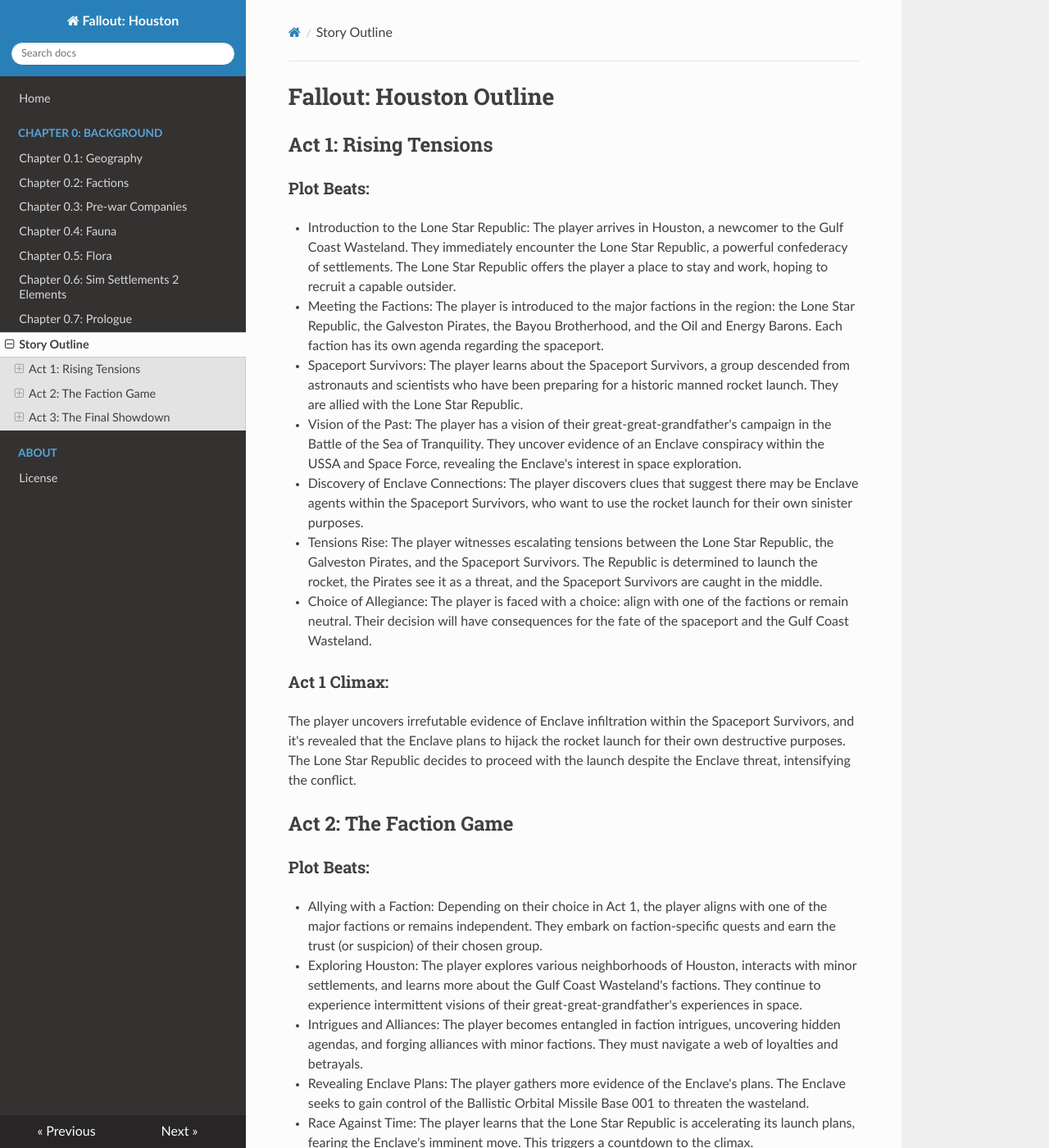
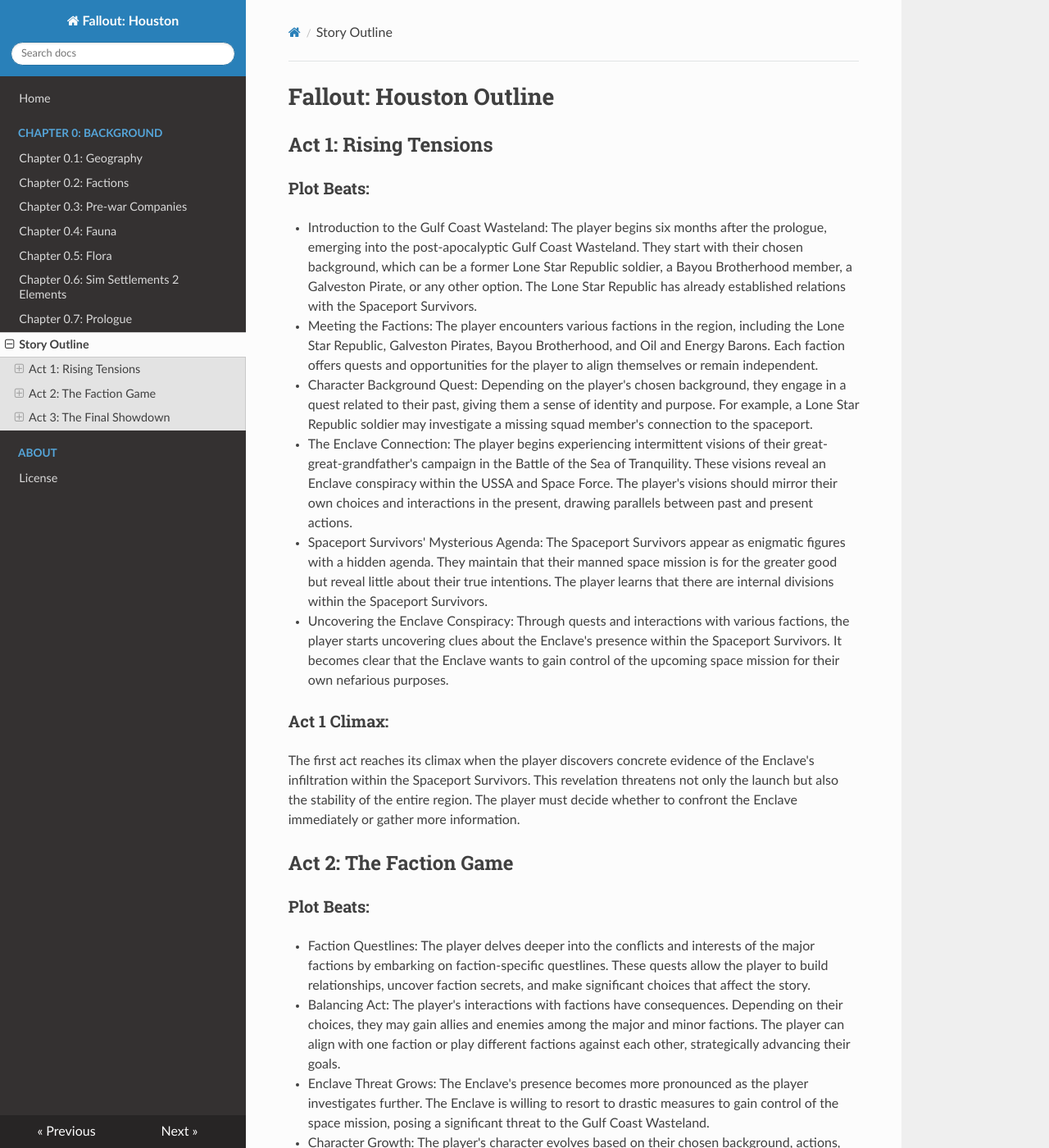
Before and after one commit to qthequartermasterman/fallout-houston-campaign, an MkDocs documentation site: the page built from docs/outline.md, in a window 1280 px wide and 1400 px high. Shown: the whole window at 82% size. Built offline with MkDocs 1.6.1, drawn with Linux system fonts in a browser that asks for light colours; nearby versions of some CDN libraries; some of the changed text lies outside the part shown.

Commit message:
feat: revised story outline

```diff
--- a/docs/outline.md
+++ b/docs/outline.md
@@ -4,38 +4,27 @@
 
 ### Plot Beats:
 
-- Introduction to the Lone Star Republic: The player arrives in Houston, a newcomer to the Gulf Coast Wasteland. They immediately encounter the Lone Star Republic, a powerful confederacy of settlements. The Lone Star Republic offers the player a place to stay and work, hoping to recruit a capable outsider.
-
-- Meeting the Factions: The player is introduced to the major factions in the region: the Lone Star Republic, the Galveston Pirates, the Bayou Brotherhood, and the Oil and Energy Barons. Each faction has its own agenda regarding the spaceport.
-
-- Spaceport Survivors: The player learns about the Spaceport Survivors, a group descended from astronauts and scientists who have been preparing for a historic manned rocket launch. They are allied with the Lone Star Republic.
-
-- Vision of the Past: The player has a vision of their great-great-grandfather's campaign in the Battle of the Sea of Tranquility. They uncover evidence of an Enclave conspiracy within the USSA and Space Force, revealing the Enclave's interest in space exploration.
-
-- Discovery of Enclave Connections: The player discovers clues that suggest there may be Enclave agents within the Spaceport Survivors, who want to use the rocket launch for their own sinister purposes.
-
-- Tensions Rise: The player witnesses escalating tensions between the Lone Star Republic, the Galveston Pirates, and the Spaceport Survivors. The Republic is determined to launch the rocket, the Pirates see it as a threat, and the Spaceport Survivors are caught in the middle.
-
-- Choice of Allegiance: The player is faced with a choice: align with one of the factions or remain neutral. Their decision will have consequences for the fate of the spaceport and the Gulf Coast Wasteland.
+- Introduction to the Gulf Coast Wasteland: The player begins six months after the prologue, emerging into the post-apocalyptic Gulf Coast Wasteland. They start with their chosen background, which can be a former Lone Star Republic soldier, a Bayou Brotherhood member, a Galveston Pirate, or any other option. The Lone Star Republic has already established relations with the Spaceport Survivors.
+- Meeting the Factions: The player encounters various factions in the region, including the Lone Star Republic, Galveston Pirates, Bayou Brotherhood, and Oil and Energy Barons. Each faction offers quests and opportunities for the player to align themselves or remain independent.
+- Character Background Quest: Depending on the player's chosen background, they engage in a quest related to their past, giving them a sense of identity and purpose. For example, a Lone Star Republic soldier may investigate a missing squad member's connection to the spaceport.
+- The Enclave Connection: The player begins experiencing intermittent visions of their great-great-grandfather's campaign in the Battle of the Sea of Tranquility. These visions reveal an Enclave conspiracy within the USSA and Space Force. The player's visions should mirror their own choices and interactions in the present, drawing parallels between past and present actions.
+- Spaceport Survivors' Mysterious Agenda: The Spaceport Survivors appear as enigmatic figures with a hidden agenda. They maintain that their manned space mission is for the greater good but reveal little about their true intentions. The player learns that there are internal divisions within the Spaceport Survivors.
+- Uncovering the Enclave Conspiracy: Through quests and interactions with various factions, the player starts uncovering clues about the Enclave's presence within the Spaceport Survivors. It becomes clear that the Enclave wants to gain control of the upcoming space mission for their own nefarious purposes.
 
 ### Act 1 Climax:
 
-The player uncovers irrefutable evidence of Enclave infiltration within the Spaceport Survivors, and it's revealed that the Enclave plans to hijack the rocket launch for their own destructive purposes. The Lone Star Republic decides to proceed with the launch despite the Enclave threat, intensifying the conflict.
+The first act reaches its climax when the player discovers concrete evidence of the Enclave's infiltration within the Spaceport Survivors. This revelation threatens not only the launch but also the stability of the entire region. The player must decide whether to confront the Enclave immediately or gather more information.
 
 ## Act 2: The Faction Game
 
 ### Plot Beats:
 
-- Allying with a Faction: Depending on their choice in Act 1, the player aligns with one of the major factions or remains independent. They embark on faction-specific quests and earn the trust (or suspicion) of their chosen group.
-
-- Exploring Houston: The player explores various neighborhoods of Houston, interacts with minor settlements, and learns more about the Gulf Coast Wasteland's factions. They continue to experience intermittent visions of their great-great-grandfather's experiences in space.
-
-- Intrigues and Alliances: The player becomes entangled in faction intrigues, uncovering hidden agendas, and forging alliances with minor factions. They must navigate a web of loyalties and betrayals.
-
-- Revealing Enclave Plans: The player gathers more evidence of the Enclave's plans. The Enclave seeks to gain control of the Ballistic Orbital Missile Base 001 to threaten the wasteland.
-
-- Race Against Time: The player learns that the Lone Star Republic is accelerating its launch plans, fearing the Enclave's imminent move. This triggers a countdown to the climax.
-
+- Faction Questlines: The player delves deeper into the conflicts and interests of the major factions by embarking on faction-specific questlines. These quests allow the player to build relationships, uncover faction secrets, and make significant choices that affect the story.
+- Balancing Act: The player's interactions with factions have consequences. Depending on their choices, they may gain allies and enemies among the major and minor factions. The player can align with one faction or play different factions against each other, strategically advancing their goals.
+- Enclave Threat Grows: The Enclave's presence becomes more pronounced as the player investigates further. The Enclave is willing to resort to drastic measures to gain control of the space mission, posing a significant threat to the Gulf Coast Wasteland.
+- Character Growth: The player's character evolves based on their chosen background, actions, and affiliations. Their decisions impact their skills, abilities, and relationships with NPCs.
+- Recurring Visions: The player continues to experience visions of their great-great-grandfather's campaign, with the parallel between past and present growing stronger. These visions provide insights into the Enclave's tactics and motives, helping the player strategize.
+- Revealing Secrets: Through quests, exploration, and dialogue, the player gradually unveils the Spaceport Survivors' true objectives and the Enclave's plan to hijack the space mission. The player must gather allies and resources for the impending confrontation.
 ### Act 2 Climax:
 
 The player, along with their chosen faction, discovers the location of the Enclave's hidden base. They must decide whether to confront the Enclave directly, attempt to negotiate, or sabotage their plans. The fate of the Gulf Coast Wasteland hangs in the balance.
@@ -44,13 +33,12 @@
 
 ### Plot Beats:
 
-- Preparations for Launch: As the rocket launch date approaches, tensions reach a breaking point. The Lone Star Republic and its allies prepare for the historic event while the Enclave's threat looms.
-
-- Gathering Forces: The player rallies their chosen faction, minor settlements, and any alliances they've made throughout the game. The Enclave is closing in on the missile base.
-
-- Assault on the Enclave: In a climactic battle, the player, their faction, and other allies launch an assault on the Enclave's hidden base. The fate of the missile base and the Gulf Coast Wasteland are decided in this confrontation.
-
-- Rocket Launch Countdown: As the battle rages, the player must decide whether to focus on defeating the Enclave or ensuring the success of the rocket launch. This choice will have profound consequences.
+-Preparing for the Launch: As the launch date for the manned space mission approaches, tension in the Gulf Coast Wasteland escalates. The player's actions and alliances determine the resources they have at their disposal.
+- Alliances and Betrayals: Faction relationships reach a breaking point. The player must choose allies wisely, as some factions may betray them if it serves their interests. The Lone Star Republic, Galveston Pirates, Bayou Brotherhood, and Oil and Energy Barons all have a stake in the outcome.
+- Confronting the Enclave: The player confronts the Enclave within the Spaceport Survivors, leading to a climactic battle within the spaceport's hidden chambers. The Enclave's plan to seize control of the space mission must be thwarted.
+- Spaceport Standoff: The final act culminates in a standoff at the spaceport. The player, along with their chosen allies, faces off against the Enclave forces and Spaceport Survivors loyal to the conspiracy. The fate of the manned space mission hangs in the balance.
+- Player's Choice: The player's decisions throughout the game determine the outcome. They can choose to launch the mission with the Spaceport Survivors, allowing humanity to take another step toward space exploration, or they can sabotage the launch to prevent the Enclave from gaining access to the orbital station.
+- Resolution: The game concludes with an epilogue that reflects the player's choices and their impact on the Gulf Coast Wasteland. The fate of the factions, the player character, and the region's future are revealed based on the player's actions.
 
 ### Act 3 Climax:
 
```
